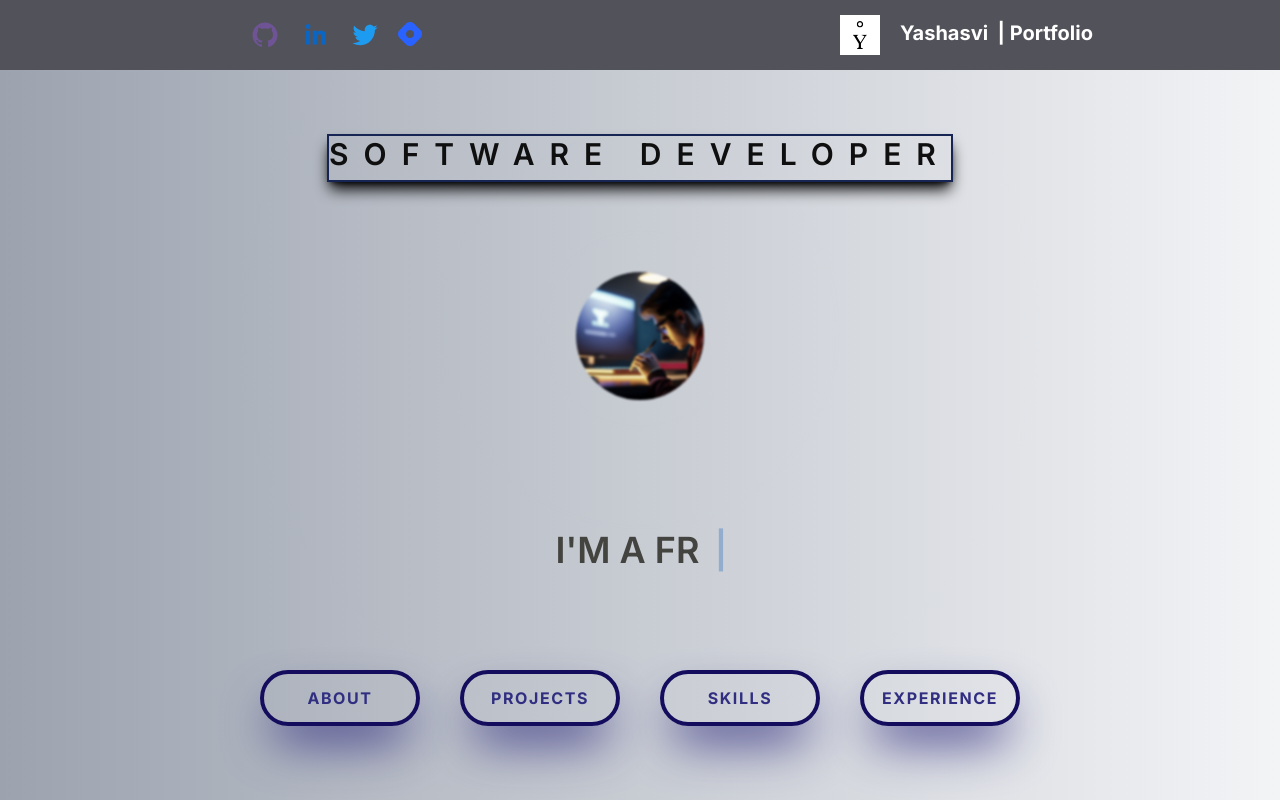
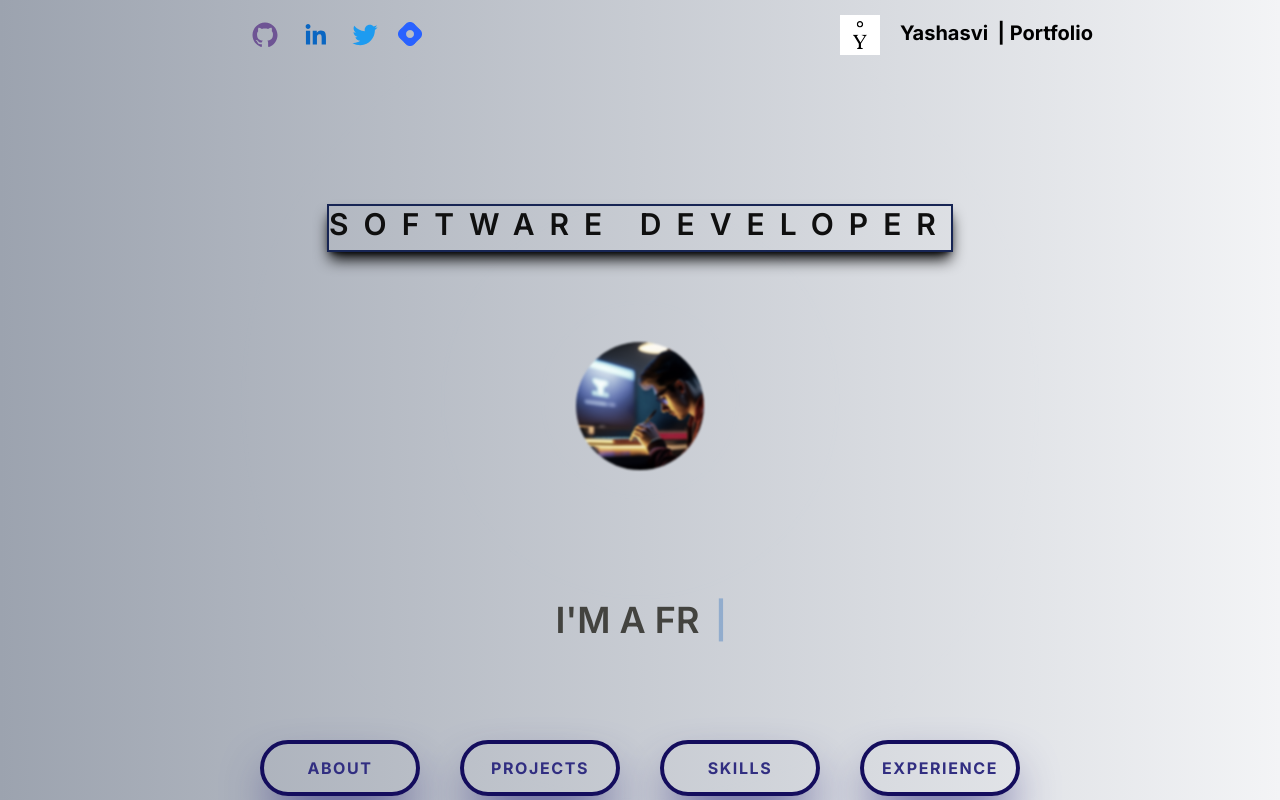
Before and after one commit to yashasvishukla127/portfolio-2ndtime, a Next.js app: page / in a window 1280 px wide. Shown: the top 800 px of the page. Built offline with nearby package versions, Linux system fonts and the light colour scheme.

Commit message:
did footer section

```diff
--- a/components/Footer.tsx
+++ b/components/Footer.tsx
@@ -5,14 +5,20 @@ type Props = {};
 
 const Footer = (props: Props) => {
   return (
-    <div className="bg-gradient-to-b from-neutral-50 via-gray-300 to-gray-400 h-[50vh] relative ">
+    <div className=" h-[40vh] relative" >
       <img
-        src="/webdevloper.svg"
-        className="h-[340px] w-auto animate-spin-slow absolute bottom-10 left-20 rounded-full "
+        src="/CircularText.svg"
+        className="h-[200px] w-auto animate-spin-slow absolute bottom-10 left-20 rounded-full "
       />
       <Link href="mailto:yashshukla127@gmail.com?cc=opportunity for frontend devlopment" className="flex items-center justify-center
-        absolute left-[180px] bottom-[140px] font-extrabold text-3xl text-light uppercase border border-solid border-black
-         bg-black rounded-full h-[140px] w-[140px] shadow-2xl text-center"> hire me</Link>
+        absolute left-[128px] bottom-[90px] font-extrabold text-2xl text-light uppercase border border-solid
+         bg-black rounded-full h-[100px] w-[10s0px] shadow-2xl shadow-black text-center
+          hover:text-black hover:bg-white hover:scale-110 transition-transform duration-300"> hire me
+      </Link>
+
+      <div>
+        <img src="/lightbulb.svg" className="h-[300px] w-auto absolute bottom-10 right-20" />
+      </div>
 
     </div>
   );
--- a/components/Header.tsx
+++ b/components/Header.tsx
@@ -9,8 +9,8 @@ type Props = {};
 
 function Header({}: Props) {
   return (
-    <header className="fixed  h-[70px] flex items-start justify-between  mx-auto z-20 xl:items-center
-     w-full   bg-zinc-600">
+    <header className="sticky  h-[70px] flex items-start justify-between  mx-auto z-20 xl:items-center
+     w-full   ">
       <motion.div
         initial={{
           x: -500,
@@ -90,11 +90,11 @@ function Header({}: Props) {
           className="h-[35px] w-[250px]  group overflow-hidden  "
           // style={{ mixBlendMode: "difference" }}
         >
-          <p className="text-white text-[20px] font-bold cursor-pointer flex px-5 group-hover:mt-[-35px]  transition-all duration-5000">
+          <p className="text-black text-[20px] font-bold cursor-pointer flex px-5 group-hover:mt-[-35px]  transition-all duration-5000">
             Yashasvi &nbsp;
             <span className="sm:block hidden"> | Portfolio</span>
           </p>
-          <p className="text-white text-[20px] font-bold cursor-pointer top-1 relative flex px-5">
+          <p className="text-black text-[20px] font-bold cursor-pointer top-1 relative flex px-5">
             Yashasvi &nbsp;
             <span className="sm:block hidden"> | Portfolio</span>
           </p>
```
Also changed, not shown: public/CircularText.svg (added), public/lightbulb.svg (added).
